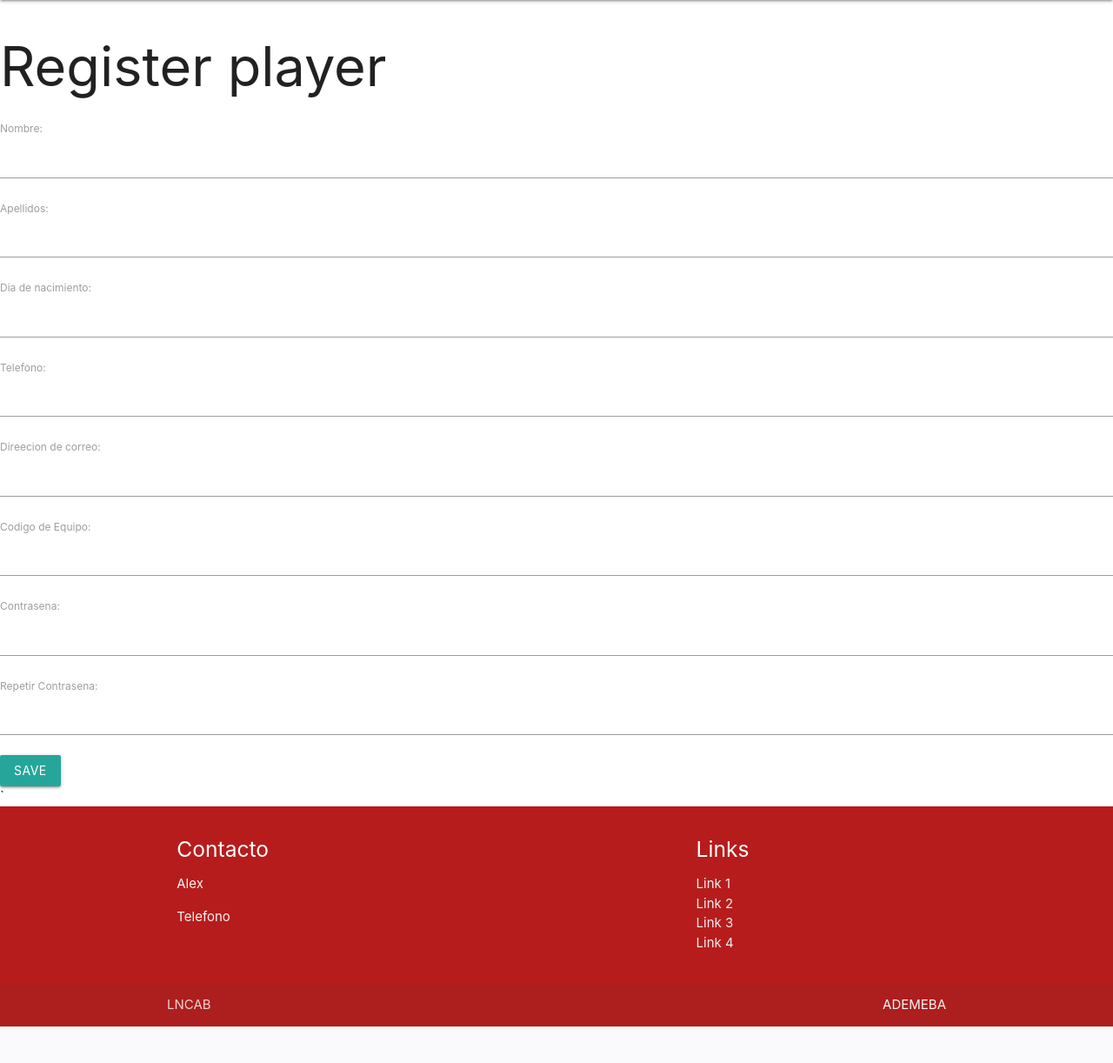
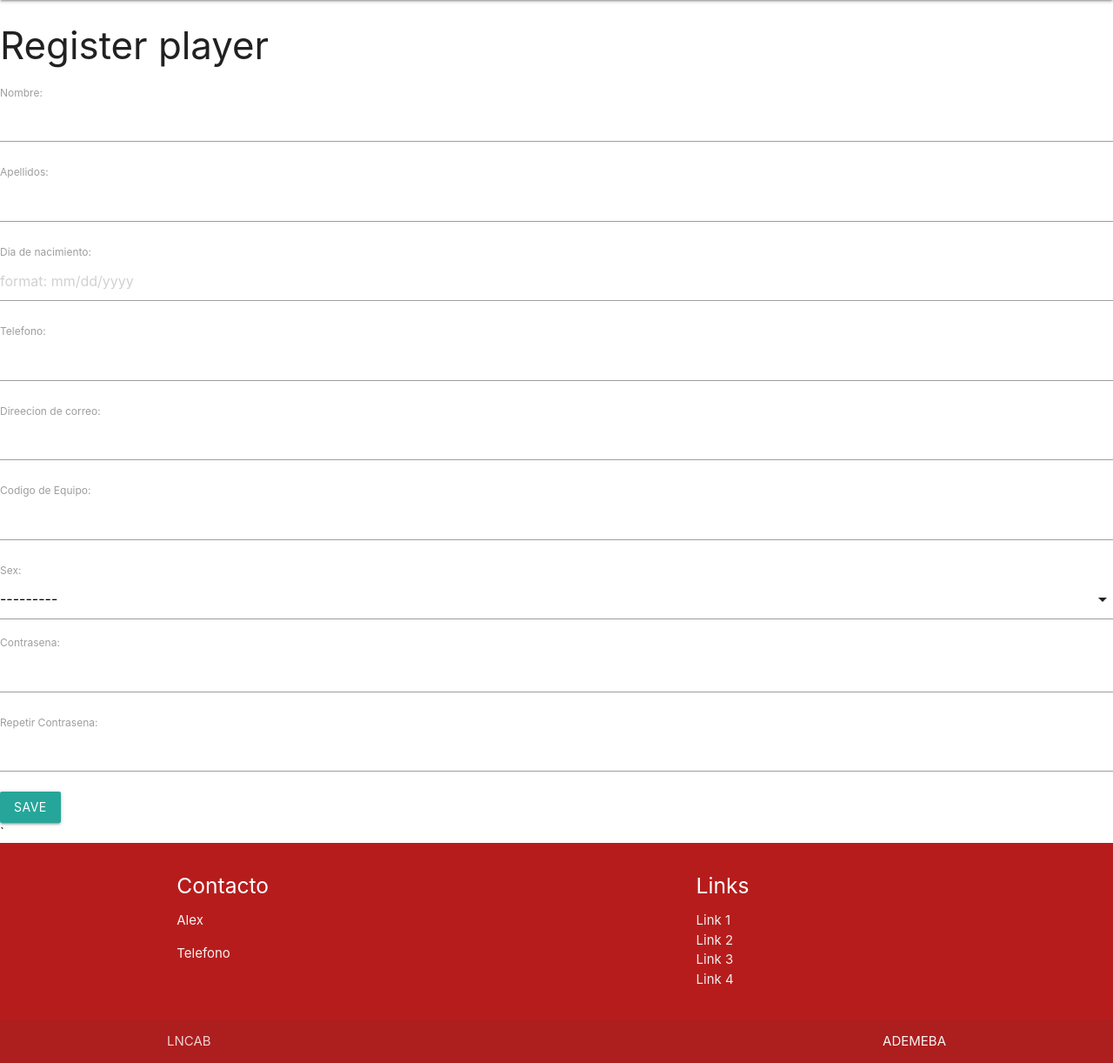
Before and after one commit to mace2/LNCAB, a Django app: page /users/playerform.html/ in a window 1280 px wide. Shown: the part 64-1286 px from the top of the page at 87% size. Before the commit the page ends 1244 px from the top, so only its background shows below. Run offline with Django 3.2, Linux system fonts and the light colour scheme.

Commit message:
Date-Picker added

```diff
--- a/LNCAB/users/forms.py
+++ b/LNCAB/users/forms.py
@@ -10,7 +10,11 @@ class PlayerForm(forms.ModelForm):
 
     class Meta:
         model = Player
-        fields = ('name','last_names','date_of_birth','telephone','email_address','code')
+        fields = ('name','last_names','date_of_birth','telephone','email_address','code','sex')
+        widgets={'date_of_birth': forms.DateInput(attrs={'class': 'datepicker',
+                                                         'placeholder':'format: mm/dd/yyyy'})
+
+        }
 
     def clean_password2(self):
         cd = self.cleaned_data
--- a/LNCAB/users/models.py
+++ b/LNCAB/users/models.py
@@ -35,6 +35,12 @@ class Player(models.Model):
     telephone = models.CharField("Telefono",max_length=100)
     email_address = models.CharField("Direecion de correo",max_length=100, null=True, blank=True)
     code = models.CharField("Codigo de Equipo",max_length=200)
+    sex = models.CharField(max_length=100,
+                           choices=(
+                               ('M', 'Masculino'),
+                               ('F', 'Femenino')
+
+                           ))
 
 
     def __str__(self):
--- a/LNCAB/users/templates/playerform.html
+++ b/LNCAB/users/templates/playerform.html
@@ -28,8 +28,16 @@
         });
 
         </script>
+    <script>
+    $(document).ready(function(){
+    $('.datepicker').datepicker({format: 'mm/dd/yyyy',
+                                changeMonth: true,
+                                 changeYear: true,
+                                yearRange: [1900,2019]});
+  });
 
-    {% endblock javascript %}
+      </script>
+        {% endblock javascript %}
 
 
     <nav>
@@ -57,7 +65,7 @@
 
     <a href="{% url 'registerPlayer' %}"><span ></span></a>
     {% block content %}
-    <h1>Register player</h1>
+    <h3>Register player</h3>
     <form method="POST" >
         {% csrf_token %}
         {{ player_form.as_p }}
```
